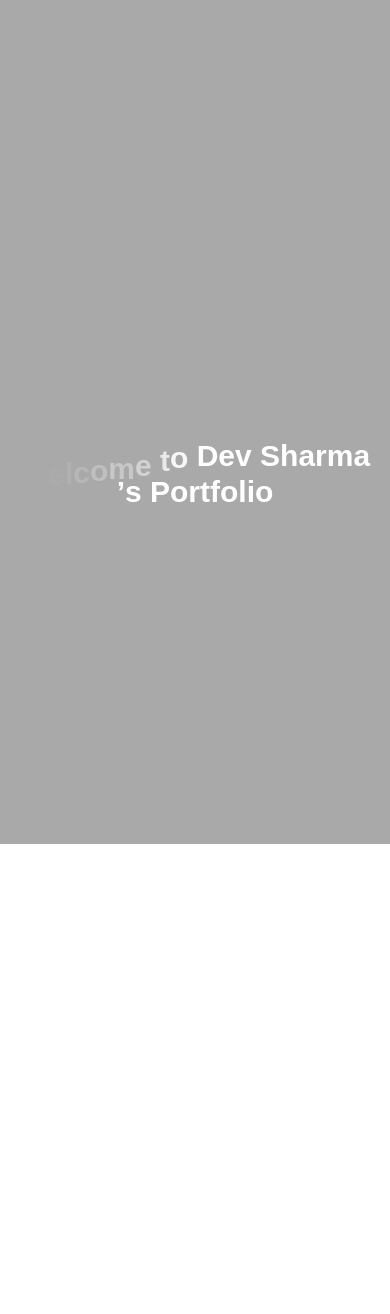
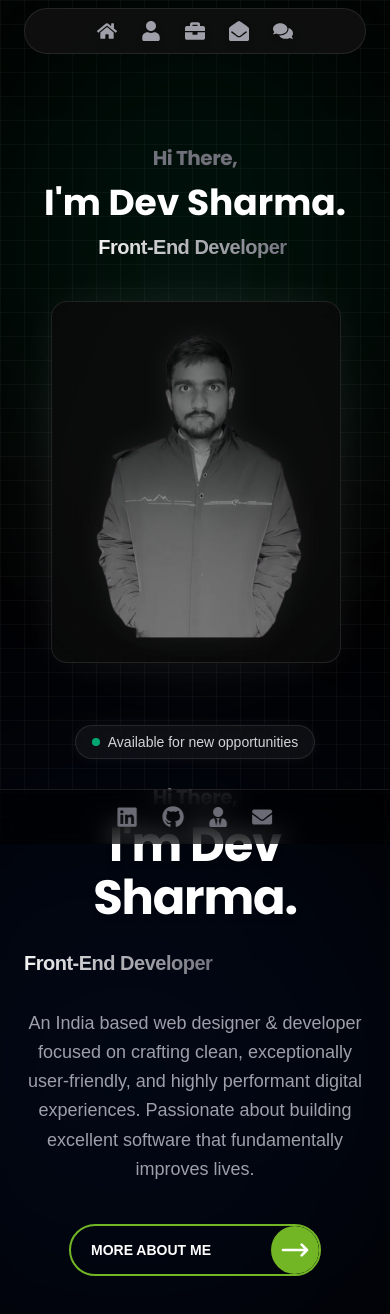
Before and after one commit to devsharma2208/latest_portfoio, a Next.js app: page / in a window 390 px wide. Shown: the top 1314 px of the page. Before the commit the page ends 844 px from the top, so only its background shows below. Built offline with nearby package versions, Linux system fonts and the light colour scheme.

Commit message:
update a home page ui with different look

```diff
--- a/src/app/page.js
+++ b/src/app/page.js
@@ -5,8 +5,6 @@ import Header from "@/pages/Header/page";
 import MainContent from "@/pages/MainContent/page";
 import Image from "@/pages/photo/page";
 import { FaEnvelope, FaGithub, FaLinkedin, FaUserTie } from "react-icons/fa";
-
-const text = "Welcome to Dev Sharma’s Portfolio";
 
 export default function Home() {
   const [hasMounted, setHasMounted] = useState(false);
@@ -25,19 +23,13 @@ export default function Home() {
 
         const timer = setTimeout(() => {
           setShowLanding(false);
-        }, 5000);
+        }, 3000);
 
         return () => clearTimeout(timer);
       }
     }
   }, [hasMounted]);
 
-  const randomDirection = () => {
-    const dirs = [-50, 50];
-    return dirs[Math.floor(Math.random() * dirs.length)];
-  };
-
-  // 🛡 Prevent SSR mismatch
   if (!hasMounted) return null;
 
   return (
@@ -47,88 +39,94 @@ export default function Home() {
           key="landing"
           initial={{ opacity: 0 }}
           animate={{ opacity: 1 }}
-          exit={{ opacity: 0 }}
-          transition={{ duration: 1 }}
+          exit={{ opacity: 0, filter: "blur(10px)" }}
+          transition={{ duration: 0.8, ease: "easeInOut" }}
           className="fixed inset-0 w-screen h-screen flex flex-col items-center justify-center bg-black text-white overflow-hidden z-[9999]"
         >
-          <motion.img
-            src="/logo.png"
-            alt="Logo"
-            initial={{ scale: 0, rotate: 180 }}
-            animate={{ scale: 1, rotate: 0 }}
-            exit={{ scale: 0 }}
-            transition={{ duration: 1 }}
-            className="w-20 h-20 mb-6"
-          />
-          <motion.div className="flex flex-wrap justify-center text-3xl md:text-5xl font-bold text-center px-4">
-            {text.split("").map((char, i) => (
-              <motion.span
-                key={i}
-                initial={{
-                  x: randomDirection(),
-                  y: randomDirection(),
-                  opacity: 0,
-                }}
-                animate={{ x: 0, y: 0, opacity: 1 }}
-                exit={{ opacity: 0, y: 20 }}
-                transition={{ duration: 0.5, delay: i * 0.05 }}
-              >
-                {char === " " ? "\u00A0" : char}
-              </motion.span>
-            ))}
+          <motion.div
+            initial={{ scale: 0.9, opacity: 0 }}
+            animate={{ scale: 1, opacity: 1 }}
+            transition={{ duration: 1, ease: "easeOut" }}
+            className="text-4xl md:text-6xl font-extrabold tracking-tighter flex flex-col sm:flex-row items-center gap-4"
+          >
+            <div className="w-12 h-12 bg-white rounded-full flex items-center justify-center text-black shadow-[0_0_20px_white]">
+              <span className="text-3xl font-black">D</span>
+            </div>
+            DEV SHARMA
+          </motion.div>
+
+          <motion.div
+            initial={{ width: 0 }}
+            animate={{ width: "200px" }}
+            transition={{ delay: 0.5, duration: 1.5, ease: "easeInOut" }}
+            className="h-[2px] bg-white/20 mt-8 overflow-hidden rounded-full relative"
+          >
+            <motion.div
+              initial={{ x: "-100%" }}
+              animate={{ x: "100%" }}
+              transition={{ repeat: Infinity, duration: 1, ease: "linear" }}
+              className="h-full w-1/3 bg-white absolute top-0"
+            />
           </motion.div>
         </motion.div>
       ) : (
         <motion.div
           key="main"
-          initial={{ opacity: 0, y: 40 }}
-          animate={{ opacity: 1, y: 0 }}
+          initial={{ opacity: 0 }}
+          animate={{ opacity: 1 }}
           transition={{ duration: 1 }}
-          className="sm:min-h-screen h-fit"
+          className="min-h-screen bg-[#000000] text-zinc-100 font-sans selection:bg-white selection:text-black relative overflow-x-hidden"
         >
-          <div className="grid grid-cols-1 lg:grid-cols-[1fr_1fr] min-h-screen sm:px-4 bg-black lg:px-32 gap-4 z-20">
-            <Header className="order-1 lg:order-none" />
-            <MainContent className="order-2 md:order-3" />
-            <Image className="order-3 md:order-2" />
+          {/* Subtle Ambient Radial Gradients */}
+          <div className="absolute top-0 left-1/2 -translate-x-1/2 w-full max-w-[1000px] h-[500px] bg-emerald-500/10 blur-[120px] rounded-full pointer-events-none z-0" />
+          <div className="absolute bottom-0 right-[-10%] w-[600px] h-[600px] bg-blue-600/10 blur-[150px] rounded-full pointer-events-none z-0" />
+
+          {/* Grid Background Pattern */}
+          <div className="fixed inset-0 bg-[linear-gradient(to_right,#80808012_1px,transparent_1px),linear-gradient(to_bottom,#80808012_1px,transparent_1px)] bg-[size:24px_24px] pointer-events-none z-0"></div>
+
+          {/* Top Navbar Container */}
+          <div className="fixed top-0 left-0 w-full flex justify-center z-50 pt-2 lg:pt-6 px-4">
+            <Header />
           </div>
-          <div className="fixed top-0 right-6 md:flex hidden flex-col items-center gap-10 z-50 h-screen justify-center">
-            <a
-              href="https://www.linkedin.com/in/dev-sharma-007301173/"
-              target="_blank"
-              rel="noopener noreferrer"
-              className="w-12 h-12 flex items-center justify-center bg-[#0A66C2] text-white rounded-full shadow-lg animate-pulse"
-              title="LinkedIn"
-            >
-              <FaLinkedin size={24} />
+
+          {/* Main Layout Area */}
+          <div className="max-w-[1400px] mx-auto w-full min-h-screen flex flex-col lg:flex-row items-center justify-center px-6 md:px-12 lg:px-20 pt-28 pb-20 relative z-10 gap-16">
+
+            {/* Left Content Area */}
+            <div className="w-full lg:w-[55%] flex flex-col justify-center order-2 lg:order-1 relative">
+              <MainContent />
+            </div>
+
+            {/* Right Photo Area */}
+            <div className="w-full lg:w-[45%] flex items-center justify-center order-1 lg:order-2">
+              <Image />
+            </div>
+          </div>
+
+          {/* Modern Social Links footer on mobile / Floating sidebar on large screens */}
+          <motion.div
+            initial={{ x: -20, opacity: 0 }}
+            animate={{ x: 0, opacity: 1 }}
+            transition={{ delay: 1, duration: 0.8 }}
+            className="fixed bottom-0 lg:bottom-auto lg:top-1/2 lg:-translate-y-1/2 left-0 lg:left-8 w-full lg:w-auto flex flex-row lg:flex-col items-center justify-center gap-6 z-50 py-4 lg:py-6 px-6 lg:px-4 bg-black/60 lg:bg-transparent backdrop-blur-md lg:backdrop-blur-none border-t border-white/10 lg:border-none"
+          >
+            <div className="hidden lg:block w-[1px] h-12 bg-white/20 mb-2"></div>
+
+            <a href="https://www.linkedin.com/in/dev-sharma-007301173/" target="_blank" rel="noopener noreferrer" className="text-zinc-500 hover:text-white transition-all duration-300 hover:scale-125">
+              <FaLinkedin size={22} />
+            </a>
+            <a href="https://github.com/devsharma2208" target="_blank" rel="noopener noreferrer" className="text-zinc-500 hover:text-white transition-all duration-300 hover:scale-125">
+              <FaGithub size={22} />
+            </a>
+            <a href="https://topmate.io/dev_sharma28" target="_blank" rel="noopener noreferrer" className="text-zinc-500 hover:text-white transition-all duration-300 hover:scale-125">
+              <FaUserTie size={20} />
+            </a>
+            <a href="mailto:devsharmaelc@gmail.com" className="text-zinc-500 hover:text-white transition-all duration-300 hover:scale-125">
+              <FaEnvelope size={20} />
             </a>
 
-            <a
-              href="https://github.com/devsharma2208"
-              target="_blank"
-              rel="noopener noreferrer"
-              className="w-12 h-12 flex items-center justify-center bg-[#171515] text-white rounded-full shadow-lg hover:scale-110 transition-transform duration-300"
-              title="GitHub"
-            >
-              <FaGithub size={24} />
-            </a>
-            <a
-              href="https://topmate.io/dev_sharma28"
-              target="_blank"
-              rel="noopener noreferrer"
-              className="w-12 h-12 flex items-center justify-center bg-[#4B0082] text-white rounded-full shadow-lg hover:scale-110 transition-transform duration-300"
-              title="Topmate"
-            >
-              <FaUserTie size={22} />
-            </a>
-
-            <a
-              href="mailto:devsharmaelc@gmail.com"
-              className="w-12 h-12 flex items-center justify-center bg-[#D44638] text-white rounded-full shadow-lg hover:scale-110 transition-transform duration-300"
-              title="Gmail"
-            >
-              <FaEnvelope size={22} />
-            </a>
-          </div>
+            <div className="hidden lg:block w-[1px] h-12 bg-white/20 mt-2"></div>
+          </motion.div>
         </motion.div>
       )}
     </AnimatePresence>
--- a/src/pages/Header/page.jsx
+++ b/src/pages/Header/page.jsx
@@ -10,21 +10,9 @@ import {
 
 const Header = () => {
   return (
-    <div
-      className={`
-        z-30 p-5
-        fixed lg:absolute
-        top-0 left-0
-        w-full lg:w-[9rem]
-        h-auto lg:h-screen
-        bg-green-600 lg:bg-transparent
-        flex lg:items-center
-        justify-center lg:justify-start
-      `}
-    >
-      <div>
-        <div className="font-bold text-gray-500 flex flex-col lg:flex-col items-center lg:items-start">
-          <ul className="flex lg:flex-col gap-4 lg:space-y-6 cursor-pointer">
+    <div className="w-full max-w-2xl px-2">
+      <div className="w-full flex items-center justify-center bg-[#111111]/80 backdrop-blur-xl border border-white/10 rounded-full py-3 px-6 shadow-2xl">
+        <ul className="flex flex-row gap-6 sm:gap-10 items-center justify-center w-full">
           {[
             { href: "/", icon: <FaHome />, label: "Home" },
             { href: "/about", icon: <FaUser />, label: "About" },
@@ -32,21 +20,23 @@ const Header = () => {
             { href: "/contact", icon: <FaEnvelopeOpen />, label: "Contact" },
             { href: "/blogs", icon: <FaComments />, label: "Blog" },
           ].map(({ href, icon, label }) => (
-              <Link href={href} key={label} className="relative group">
-                <div className="text-lg font-bold border border-gray-900 rounded-full group-hover:border-yellow-400 group-hover:rounded-r-3xl p-3 bg-gray-900 text-white group-hover:bg-yellow-400 transition">
-                  <span className="block group-hover:rotate-[360deg] transition-transform duration-900">
+            <Link href={href} key={label} className="relative group flex items-center justify-center">
+              <div className="text-xl sm:text-2xl text-zinc-400 group-hover:text-white transition-all duration-300 hover:scale-110">
+                <span className="block drop-shadow-md">
                   {icon}
                 </span>
               </div>
-                <span className="absolute left-8 top-1/2 transform -translate-y-1/2 border group-hover:border-yellow-400 whitespace-nowrap pr-5 py-[0.7rem] text-sm bg-yellow-400 text-white rounded-r-3xl opacity-0 group-hover:opacity-100 group-hover:block hidden group-hover:translate-x-2 transition">
+              {/* Tooltip for horizontal navbar */}
+              <span className="absolute top-[150%] left-1/2 transform -translate-x-1/2 px-3 py-1.5 text-xs font-semibold bg-white text-black rounded-lg opacity-0 group-hover:opacity-100 group-hover:translate-y-1 transition-all duration-300 shadow-xl pointer-events-none whitespace-nowrap">
                 {label}
+                {/* Arrow up */}
+                <div className="absolute bottom-[100%] left-1/2 -translate-x-1/2 w-0 h-0 border-l-[6px] border-l-transparent border-r-[6px] border-r-transparent border-b-[6px] border-b-white"></div>
               </span>
             </Link>
           ))}
         </ul>
       </div>
     </div>
-    </div>
   );
 };
 
--- a/src/pages/MainContent/page.jsx
+++ b/src/pages/MainContent/page.jsx
@@ -2,6 +2,7 @@
 import Button from "@/custom/Button/page";
 import React from "react";
 import { ReactTyped } from "react-typed";
+import { motion } from "framer-motion";
 
 const MainContent = () => {
   const button_name = {
@@ -9,57 +10,79 @@ const MainContent = () => {
     route: "/about",
   };
   return (
-    <div className="order-3 md:order-2 pb-10 ">
-      <div className="flex flex-col sm:items-center sm:justify-center sm:mx-0 mx-5 mt-[8rem] sm:mt-[10rem] ">
-        <div className="font-bold md:block hidden">
-          <h1 className="text-blue-100 text-xl sm:text-5xl font-[poppins] z-20">
+    <div className="w-full relative z-10 flex flex-col justify-center h-full sm:mt-10 lg:mt-0">
+      <div className="flex flex-col md:items-start items-center md:text-left text-center">
+
+        {/* Subtle Badge */}
+        <motion.div
+           initial={{ opacity: 0, y: 10 }}
+           animate={{ opacity: 1, y: 0 }}
+           transition={{ duration: 0.6, delay: 0.1 }}
+           className="px-4 py-1.5 rounded-full bg-white/5 border border-white/10 text-zinc-300 text-sm font-medium mb-6 inline-flex items-center gap-2 backdrop-blur-sm shadow-[0_0_15px_rgba(255,255,255,0.05)]"
+        >
+          <span className="w-2 h-2 rounded-full bg-emerald-500 animate-pulse"></span>
+          Available for new opportunities
+        </motion.div>
+
+        <motion.div
+          initial={{ opacity: 0, y: 20 }}
+          animate={{ opacity: 1, y: 0 }}
+          transition={{ duration: 0.8, delay: 0.2 }}
+          className="font-bold w-full"
+        >
+          <h1 className="text-zinc-500 text-xl sm:text-2xl lg:text-3xl font-sans tracking-tight mb-2">
             Hi There,
           </h1>
-          <h1 className="text-green-600 text-xl sm:text-5xl font-[poppins] z-20 mt-3">
-            I'M DEV SHARMA
+          <h1 className="text-white text-5xl sm:text-6xl lg:text-7xl xl:text-[5.5rem] font-black font-sans tracking-tight leading-[1.1] mb-6 drop-shadow-md">
+            I'm Dev <br className="hidden lg:block"/> Sharma.
           </h1>
-          <div className="text-start">
-            {/* <h1 className="text-gray-500 text-2xl sm:text-5xl px-0 sm:pt-6 pt-2 sm:text-start text-end z-20">
-              WEB DESIGNER /{" "}
-            </h1>
-            <h1 className="sm:text-3xl text-xl px-0 pt-1 text-green-700 z-20">
-              APPLICATION DEVELOPER
-            </h1> */}
+
+          <div className="text-start mt-2">
             <span
-              className="sm:text-3xl text-xl px-0 pt-1 z-20 font-semibold tracking-wide mt-3"
+              className="sm:text-2xl lg:text-3xl text-xl font-semibold tracking-tight text-transparent bg-clip-text bg-gradient-to-r from-zinc-100 to-zinc-500"
               style={{ display: "inline-block" }}
             >
               <ReactTyped
                 strings={[
-                  `<span class='text-yellow-500'>Front-End Developer</span>`,
-                  `<span class='text-yellow-500'>React JS Developer</span>`,
-                  `<span class='text-yellow-500'>Next JS Developer</span>`,
-                  `<span class='text-yellow-500'>Full-Stack Developer</span>`,
-                  `<span class='text-yellow-500'>Web Designer</span>`,
-                  `<span class='text-yellow-500'>Application Developer</span>`,
+                  `Front-End Developer`,
+                  `React JS Developer`,
+                  `Next JS Developer`,
+                  `Full-Stack Developer`,
+                  `Web Designer`,
+                  `Application Developer`,
                 ]}
-                typeSpeed={100}
+                typeSpeed={50}
                 loop
-                backSpeed={50}
+                backSpeed={30}
                 cursorChar="|"
                 showCursor={true}
                 smartBackspace={true}
-                contentType="html"
               />
             </span>
           </div>
-        </div>
-        <div className="text-gray-200 text-xl sm:p-6 sm:mt-0  font-[sans] text-justify z-20">
-          <p className="md:mt-0 mt-20">
-            I'm a DEV SHARMA based web designer & front‑end developer focused on
-            crafting clean & user‑friendly experiences, I am passionate about
-            building excellent software that improves the lives of those around
-            me.
+        </motion.div>
+
+        <motion.div
+          initial={{ opacity: 0, y: 20 }}
+          animate={{ opacity: 1, y: 0 }}
+          transition={{ duration: 0.8, delay: 0.4 }}
+          className="text-zinc-400 text-lg lg:text-xl font-normal leading-relaxed max-w-xl z-20 mt-8 mb-10"
+        >
+          <p>
+            An India based web designer & developer focused on crafting clean, exceptionally user-friendly, and highly performant digital experiences. Passionate about building excellent software that fundamentally improves lives.
           </p>
-        </div>
-        <div className="items-start w-full sm:ml-12 sm:mt-0 mt-20">
-          <Button title={button_name.title} route={button_name?.route} />
-        </div>
+        </motion.div>
+
+        <motion.div
+          initial={{ opacity: 0, y: 20 }}
+          animate={{ opacity: 1, y: 0 }}
+          transition={{ duration: 0.8, delay: 0.6 }}
+          className="w-full flex md:justify-start justify-center z-20"
+        >
+          <div className="hover:scale-105 transition-transform duration-300">
+            <Button title={button_name.title} route={button_name?.route} />
+          </div>
+        </motion.div>
       </div>
     </div>
   );
--- a/src/pages/photo/page.jsx
+++ b/src/pages/photo/page.jsx
@@ -4,126 +4,84 @@ import React from "react";
 import dev from "../../assests/image/logo_image_colored.png";
 import dev__black__white from "../../assests/image/logo_black_white.png";
 import Image from "next/image";
+import Tilt from "react-parallax-tilt";
+import { motion } from "framer-motion";
 import { ReactTyped } from "react-typed";
-import Tilt from "react-parallax-tilt";
-import { FaEnvelope, FaGithub, FaLinkedin, FaUserTie } from "react-icons/fa";
 
 const Photo = () => {
   return (
-    <div className="relative order-2 md:order-3 min-h-[70vh]">
-      <div
-        className="fixed right-[-83%] top-[-50%] bg-green-600/80 sm:bg-green-600 w-full h-[200%]"
-        style={{
-          transform: "rotate(15deg)",
-        }}
-      />
+    <div className="relative w-full h-full flex flex-col items-center justify-center pt-8 md:pt-0 z-10">
 
-      <div className="absolute md:top-0 top-10 right-0 w-full h-screen flex flex-col items-center justify-center z-20 gap-10">
-        <div className="font-bold md:hidden flex flex-col items-start justify-start w-full pl-8">
-          <h1 className="text-blue-100 text-xl sm:text-5xl font-[poppins] z-20">
+      {/* Mobile Title Layout (Hidden on Desktop) */}
+      <div className="font-bold md:hidden flex flex-col items-center text-center w-full mb-10">
+        <h1 className="text-zinc-500 text-xl font-sans tracking-tight mb-2">
           Hi There,
         </h1>
-          <h1 className="text-green-600 text-xl sm:text-5xl font-[poppins] z-20">
-            I'M DEV SHARMA
+        <h1 className="text-white text-4xl font-black font-sans leading-tight">
+          I'm Dev Sharma.
         </h1>
-          <div className="md:px-2 text-start md:text-center">
-            <span
-              className="sm:text-3xl text-xl px-0 pt-1 z-20 font-semibold tracking-wide"
-              style={{ display: "inline-block" }}
-            >
+        <div className="mt-2">
+          <span className="text-xl font-semibold tracking-tight text-transparent bg-clip-text bg-gradient-to-r from-zinc-100 to-zinc-500">
             <ReactTyped
               strings={[
-                  `<span class='text-red-500'>Front-End Developer</span>`,
-                  `<span class='text-blue-500'>React JS Developer</span>`,
-                  `<span class='text-pink-500'>Next JS Developer</span>`,
-                  `<span class='text-yellow-500'>Full-Stack Developer</span>`,
-                  `<span class='text-green-500'>Web Designer</span>`,
-                  `<span class='text-purple-500'>Application Developer</span>`,
+                `Front-End Developer`,
+                `React JS Developer`,
+                `Next JS Developer`,
+                `Full-Stack Developer`,
+                `Web Designer`,
+                `Application Developer`,
               ]}
-                typeSpeed={200}
+              typeSpeed={50}
               loop
-                backSpeed={50}
+              backSpeed={30}
               cursorChar="|"
               showCursor={true}
               smartBackspace={true}
-                contentType="html"
             />
           </span>
         </div>
       </div>
 
-        <div className="md:hidden flex items-start w-full gap-4 z-50 pl-8">
-          <a
-            href="https://www.linkedin.com/in/dev-sharma-007301173/"
-            target="_blank"
-            rel="noopener noreferrer"
-            className="w-12 h-12 flex items-center justify-center bg-[#0A66C2] text-white rounded-full shadow-lg animate-pulse"
-            title="LinkedIn"
+      <motion.div
+        initial={{ opacity: 0, scale: 0.9 }}
+        animate={{ opacity: 1, scale: 1 }}
+        transition={{ duration: 1, delay: 0.3, type: "spring", stiffness: 100 }}
+        className="group [perspective:1200px] w-full max-w-[18rem] md:max-w-[22rem] lg:max-w-[24rem] aspect-[4/5] z-30"
       >
-            <FaLinkedin size={24} />
-          </a>
-
-          <a
-            href="https://github.com/devsharma2208"
-            target="_blank"
-            rel="noopener noreferrer"
-            className="w-12 h-12 flex items-center justify-center bg-[#171515] text-white rounded-full shadow-lg hover:scale-110 transition-transform duration-300"
-            title="GitHub"
-          >
-            <FaGithub size={24} />
-          </a>
-
-          <a
-            href="https://topmate.io/dev_sharma28"
-            target="_blank"
-            rel="noopener noreferrer"
-            className="w-12 h-12 flex items-center justify-center bg-[#4B0082] text-white rounded-full shadow-lg hover:scale-110 transition-transform duration-300"
-            title="Topmate"
-          >
-            <FaUserTie size={22} />
-          </a>
-
-          <a
-            href="mailto:devsharmaelc@gmail.com"
-            className="w-12 h-12 flex items-center justify-center bg-[#D44638] text-white rounded-full shadow-lg hover:scale-110 transition-transform duration-300"
-            title="Gmail"
-          >
-            <FaEnvelope size={22} />
-          </a>
-        </div>
-
-        <div className="group [perspective:1000px] sm:w-[28rem] sm:h-[30rem] h-[20rem] w-[20rem]">
         <Tilt
           glareEnable={true}
-            glareMaxOpacity={0.2}
+          glareMaxOpacity={0.15}
           glareColor="#ffffff"
           glarePosition="all"
-            tiltMaxAngleX={5}
-            tiltMaxAngleY={5}
+          tiltMaxAngleX={8}
+          tiltMaxAngleY={8}
           scale={1.02}
-            transitionSpeed={1000}
-            className="w-full h-full"
+          transitionSpeed={1500}
+          className="w-full h-full relative"
         >
-            <div className="relative w-full h-full rounded-2xl overflow-hidden shadow-[0_4px_10px_rgba(255,255,255,0.6)] bg-gradient-to-br from-[#0f2027] via-[#203a43] to-[#2c5364] ">
+          {/* Subtle Outer Glow to mimic premium rendering */}
+          <div className="absolute inset-0 bg-white/5 blur-2xl rounded-full scale-105 group-hover:bg-white/10 transition-colors duration-700 pointer-events-none"></div>
+
+          <div className="relative w-full h-full rounded-2xl overflow-hidden shadow-[0_0_40px_rgba(255,255,255,0.05)] border border-white/10 bg-[#0a0a0a]/80 backdrop-blur-3xl group-hover:border-white/20 transition-all duration-500 box-content">
+
             <Image
               src={dev__black__white}
               alt="Dev B&W"
-                width={448}
-                height={480}
-                className="w-full h-full object-contain rounded-2xl transition-opacity duration-500"
+              layout="fill"
+              objectFit="contain"
+              className="transition-opacity duration-700 ease-in-out relative z-10 p-4 drop-shadow-[0_0_15px_rgba(255,255,255,0.1)] opacity-70 group-hover:opacity-0"
             />
 
             <Image
               src={dev}
               alt="Dev Color"
-                width={448}
-                height={480}
-                className="w-full h-full object-contain rounded-2xl absolute top-0 left-0 opacity-0 group-hover:opacity-100 transition-opacity duration-75"
+              layout="fill"
+              objectFit="contain"
+              className="absolute top-0 left-0 opacity-0 group-hover:opacity-100 transition-opacity duration-700 ease-in-out z-20 p-4 drop-shadow-[0_0_20px_rgba(255,255,255,0.15)] mix-blend-normal"
             />
           </div>
         </Tilt>
-        </div>
-      </div>
+      </motion.div>
     </div>
   );
 };
```
Lines whose indentation alone changed are shown as unchanged.
